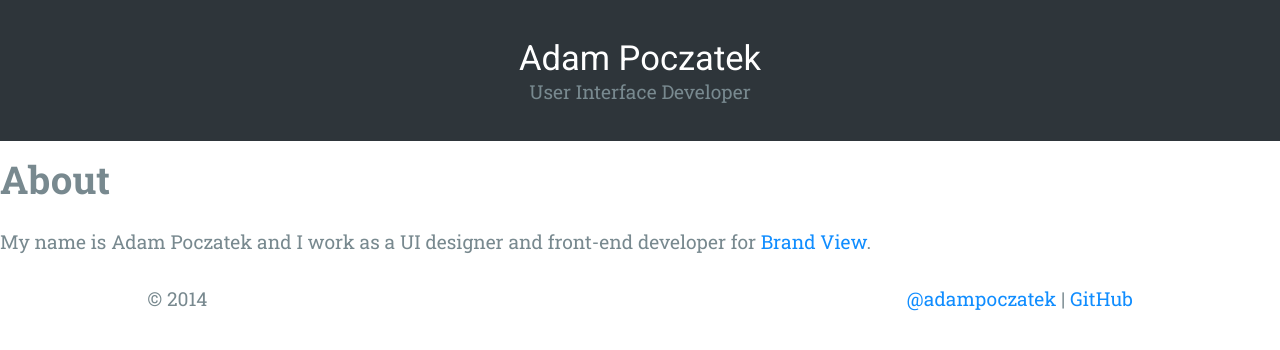
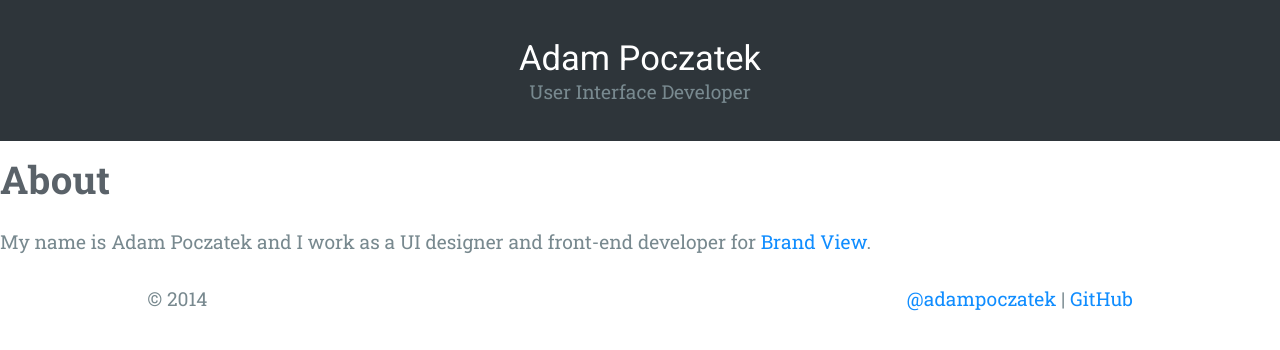
Before and after one commit to adampoczatek/adampoczatek.github.io, a Jekyll site: the page built from about.md, in a window 1280 px wide. Shown: the top 350 px of the page. Built offline with Jekyll 4.4.1, drawn with Linux system fonts in a browser that asks for light colours; Markdown is read by kramdown in place of the engine named in the settings.

Commit message:
Improved text legibility

```diff
--- a/assets/css/base/_page.scss
+++ b/assets/css/base/_page.scss
@@ -12,7 +12,6 @@
 html {
     font-size: ($base--font-size / 16px) +em; /* [1] */
     line-height: $base--line-height; /* [1] */
-    color: $base--text-color;
 
     @if $show-baseline-grid == true {
 
--- a/assets/css/base/_typography.scss
+++ b/assets/css/base/_typography.scss
@@ -11,6 +11,7 @@
 h4,
 h5,
 h6 {
+    color: $brand--headings-color;
     font: {
         family: "Roboto Slab", sans-serif;
         weight: 700;
@@ -18,6 +19,7 @@
 }
 
 html {
+    color: $brand--text-color;
     font: {
         family: "Roboto Slab", sans-serif;
         weight: 400;
@@ -32,7 +34,7 @@
     only screen and (                min-resolution: 2dppx) {
 
         font: {
-            weight: 100;
+            weight: 300;
         }
     }
 }
--- a/assets/css/settings/_all.scss
+++ b/assets/css/settings/_all.scss
@@ -4,4 +4,4 @@
 /**
  * Pull in all the settings we require for this project.
  */
-@import "vars", "brand", "color", "type";
+@import "vars", "brand", "type";
--- a/assets/css/settings/_brand.scss
+++ b/assets/css/settings/_brand.scss
@@ -8,6 +8,9 @@
 
 $brand--nav-border-style: .1em solid;
 
+$brand--text-color: #78898f;
+$brand--headings-color: #5A6269;
+
 $brand--link-color: #108DFF;
 $brand--link-color--contrast: #FAFAD7;
 $brand--link-color-current--contrast: #FF6969;
--- a/assets/css/settings/_color.scss
+++ /dev/null
@@ -1,4 +0,0 @@
-/*------------------------------------*\
-    #COLOR
-\*------------------------------------*/
-$base--text-color:      #78898F;
--- a/assets/css/style.css
+++ b/assets/css/style.css
@@ -39,9 +39,6 @@
  */
 /*------------------------------------*\
     #BRAND
-\*------------------------------------*/
-/*------------------------------------*\
-    #COLOR
 \*------------------------------------*/
 /*------------------------------------*\
     #TYPE
@@ -536,8 +533,7 @@
   font-size: 0.9375em;
   /* [1] */
   line-height: 1.5;
-  /* [1] */
-  color: #78898f; }
+  /* [1] */ }
   @media all and (min-width: 48em) {
     html {
       font-size: 1.2em; } }
@@ -560,15 +556,17 @@
 h4,
 h5,
 h6 {
+  color: #5a6269;
   font-family: "Roboto Slab", sans-serif;
   font-weight: 700; }
 
 html {
+  color: #78898f;
   font-family: "Roboto Slab", sans-serif;
   font-weight: 400; }
   @media only screen and (-webkit-min-device-pixel-ratio: 2), only screen and (min--moz-device-pixel-ratio: 2), only screen and (-o-min-device-pixel-ratio: 2 / 1), only screen and (min-device-pixel-ratio: 2), only screen and (min-resolution: 192dpi), only screen and (min-resolution: 2dppx) {
     html {
-      font-weight: 100; } }
+      font-weight: 300; } }
 
 /*------------------------------------*\
     #COMPONENTS
```
